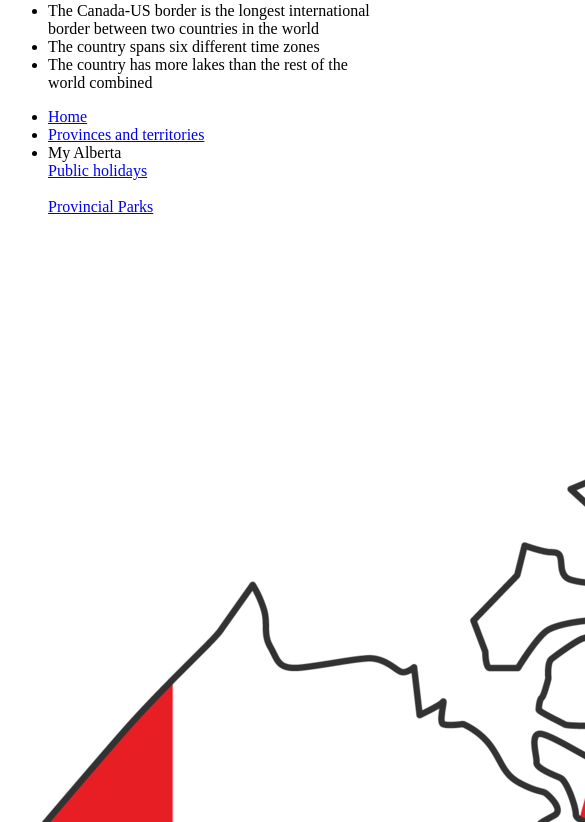
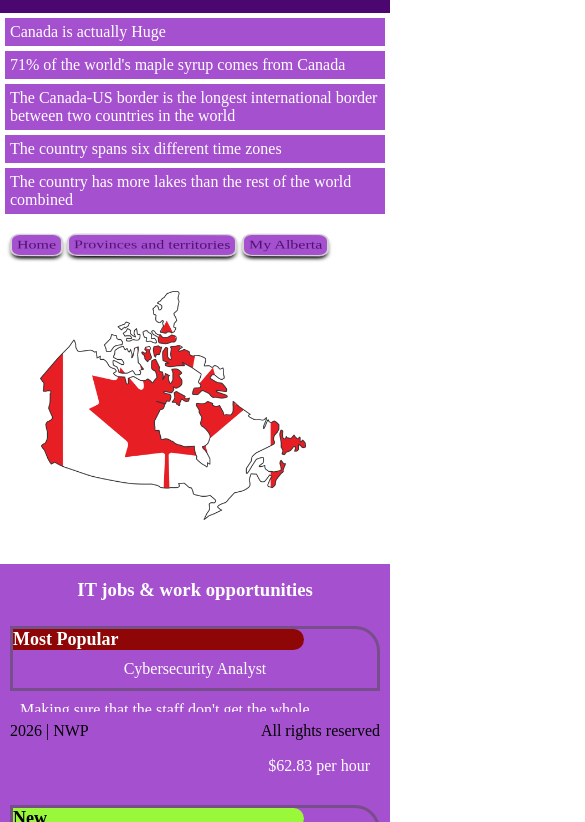
Before and after one commit to Turtletnt5/CS3990w26_Donnelly, a plain HTML site: page index.html in a window 390 px wide. Shown: the part 94-916 px from the top of the page, 585 px wide, since content can reach past the window. Drawn offline with Linux system fonts and the light colour scheme.

Commit message:
mobile style done

```diff
--- /dev/null
+++ b/CSS/mobile.css
@@ -0,0 +1,231 @@
+* {
+    margin: 0px;
+    padding: 0px;
+}
+
+.header {
+    text-align: center;
+    background-color: rgb(76, 6, 111);
+    color: white;
+    padding: 40px;
+    font-size: x-large;
+}
+
+.main {
+    display: flex;
+    flex-direction: column;
+    align-items: stretch;
+}
+
+.a1 {
+    flex-grow: 1;
+}
+
+.a1 li{
+    background-color: rgb(165, 80, 207);
+    color: white;
+    margin: 5px;
+    padding: 5px;
+    padding-right: 0;
+    overflow-wrap: normal;
+}
+
+.a1 li:hover{
+    background-color: rgb(79, 19, 111);
+    color: rgb(165, 80, 207);
+}
+
+.a2 {
+    flex-grow: 3;
+    margin: 10px;
+
+}
+
+.a2 h1{
+    color: rgb(103, 33, 102);
+}
+
+.a2 p{
+    color: rgb(103, 33, 102);
+}
+
+.a2 .menu ul{
+    perspective: 500px;
+}
+
+.a2 .menu li{
+    display: inline-block;
+    background-color: rgb(165, 80, 207);
+    color: rgb(79, 19, 111);
+    border: 2px solid lightgrey;
+    border-radius: 10px;
+    text-wrap-mode: nowrap;
+    padding: 5px;
+    transform: rotate3d(1,0.01,0,45deg);
+    box-shadow: 0 5px 5px -2px black;
+}
+
+.a2 .menu li:hover{
+    color: white;
+    transform: scale(1);
+    background-image: linear-gradient(180deg, rgb(225, 168, 232), rgb(81, 10, 72) );
+}
+
+.a2 .menu .dropdown{
+    position: relative;
+}
+
+.a2 .menu li div.dropdownContent {
+    display: none;
+    position: absolute;
+}
+
+.a2 .menu .dropdown:hover .dropdownContent{
+    display: block;
+    background-color: rgb(165, 80, 207);
+    padding: 10px;
+}
+
+.a2 .menu li:hover div.dropdownContent a{
+    background-color: rgb(165, 80, 207);
+
+}
+
+.a2 .content{
+    position: relative;
+    width: 90%;
+    margin: 30px;
+}
+
+.a2 .content div{
+
+    display: none;
+}
+
+.a2 .content div.default{
+    display:block;
+}
+
+.a2 .content .default img{
+    width: 80%;
+    padding: 0;
+}
+
+.a2 .content div:target{
+    display: block;
+}
+
+.a2 .content:has(div:target) div.default{
+    display: none;
+}
+
+.a2 .menu a{
+    color: inherit;
+    font-style: none;
+    text-decoration: none;
+}
+
+.a2 .content .PaT ul{
+    margin: 20px;
+}
+
+.a2 .content .PaT li{
+    list-style: none;
+}
+
+.a2 .content .PaT li img{
+    height: 20px;
+    padding-right: 5px;
+}
+
+
+
+.a3 {
+    flex-grow: 1;
+    background-color: rgb(165, 80, 207);
+}
+
+.a3 h3{
+    color: white;
+    text-align: center;
+    padding: 5px;
+    padding-top: 15px;
+    padding-bottom: 15px;
+}
+
+.a3 .jobs{
+    display: flex;
+    flex-flow: column nowrap;
+
+}
+
+.a3 .jobs div.item{
+    flex-grow: 1;
+    padding: 10px;
+}
+
+.a3 .jobs .item div{
+
+    border: 3px solid rgb(119, 78, 139);
+    border-top-right-radius: 25px;
+    color: white;
+
+
+}
+
+.a3 .jobs .item p{
+    color: white;
+    padding: 10px;
+}
+
+.a3 .jobs .item p.pay{
+    color: white;
+    padding: 10px;
+    text-align: right;
+}
+
+.a3 .jobs .item div p{
+
+    text-align: center;
+    font-size: medium;
+    padding: 10px;
+    margin-left: 10px;
+    margin-right: 10px;
+
+}
+
+.a3 .jobs .item div h4{
+
+    font-size: large;
+    width: 80%;
+    border-bottom-right-radius: 25px;
+    border-top-right-radius: 25px;
+}
+
+.a3 .jobs .item div h4.red{
+
+    background-color: rgb(143, 6, 6);
+}
+
+.a3 .jobs .item div h4.green{
+
+    background-color: rgb(153, 248, 58);
+    color: black;
+
+}
+.footer{
+    position: fixed;
+    bottom: 0px;
+    background-color: rgb(165, 80, 207);
+    width: 100%;
+}
+
+.footer .left{
+    float: left;
+    padding: 10px;
+}
+
+.footer .right{
+    float: right;
+    padding: 10px;
+}
--- a/index.html
+++ b/index.html
@@ -12,6 +12,7 @@
         </title>
 
         <link rel="stylesheet" href="CSS/desktop.css" media="(min-width:1015px)">
+        <link rel="stylesheet" href="CSS/mobile.css" media="(max-width:1015px)">
     </head>
 
     <body>
```
